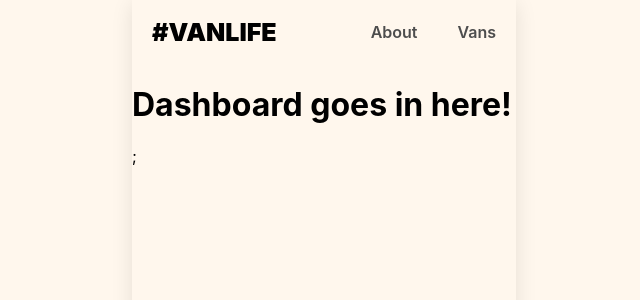
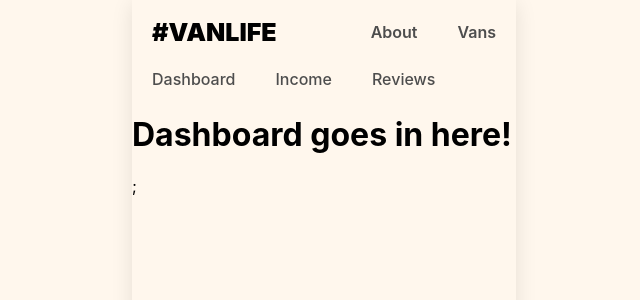
Before and after one commit to ehsanmehrali/vanlife, a React (Vite) app: page /host in a window 1280 px wide. Shown: the top 300 px of the page, without its empty margins (316-956 px from the left). Built offline with nearby package versions, Linux system fonts and the light colour scheme; what miragejs would draw is missing.

Commit message:
Add HostLayout route navbar.

```diff
--- a/src/components/HostLayout.jsx
+++ b/src/components/HostLayout.jsx
@@ -1,9 +1,14 @@
 import React from "react";
-import { Outlet } from "react-router-dom";
+import { Link, Outlet } from "react-router-dom";
 
 export default function HostLayout() {
   return (
     <>
+      <nav className="host-nav">
+        <Link to="/host">Dashboard</Link>
+        <Link to="/host/income">Income</Link>
+        <Link to="/host/reviews">Reviews</Link>
+      </nav>
       <Outlet />
     </>
   );
--- a/src/index.css
+++ b/src/index.css
@@ -290,3 +290,20 @@
   color: white;
   font-size: 1.125rem;
 }
+
+.host-nav {
+  display: flex;
+}
+
+.host-nav a {
+  text-decoration: none;
+  color: #4d4d4d;
+  font-weight: 500;
+  padding: 5px 20px;
+}
+
+.host-nav a:hover {
+  color: #161616;
+  text-decoration: underline;
+  font-weight: 600;
+}
```
